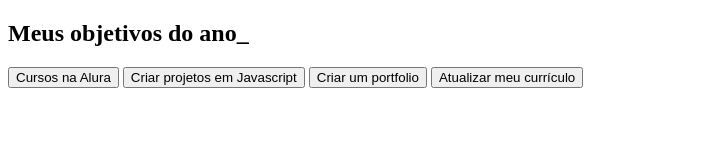
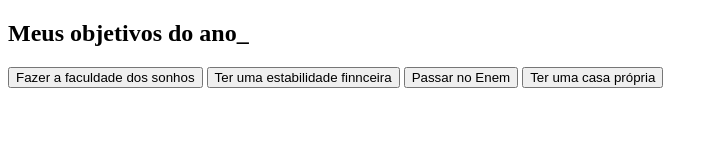
Before and after one commit to MBaldicera/VSCode3E, a plain HTML site: page index.html in a window 1280 px wide. Shown: the whole page, without its empty margins (0-718 px from the left). Drawn offline with Linux system fonts and the light colour scheme.

Commit message:
Update index.html

```diff
--- a/index.html
+++ b/index.html
@@ -12,10 +12,10 @@
     <section class="conteudo-principal">
         <h2 class="titulo-principal">Meus objetivos do ano<span>_</span></h2>
         <div class="botoes">
-            <button class="botao">Cursos na Alura</button>
-            <button class="botao">Criar projetos em Javascript</button>
-            <button class="botao">Criar um portfolio</button>
-            <button class="botao">Atualizar meu currículo</button>
+            <button class="botao">Fazer a faculdade dos sonhos</button>
+            <button class="botao">Ter uma estabilidade finnceira</button>
+            <button class="botao">Passar no Enem</button>
+            <button class="botao">Ter uma casa própria</button>
         </div>
     </section>
 </body>
```
